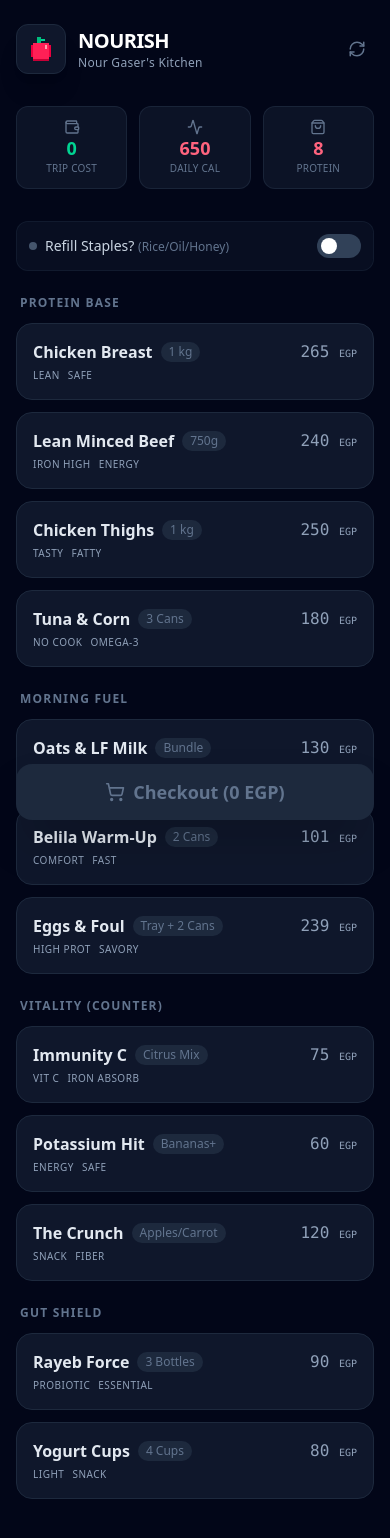
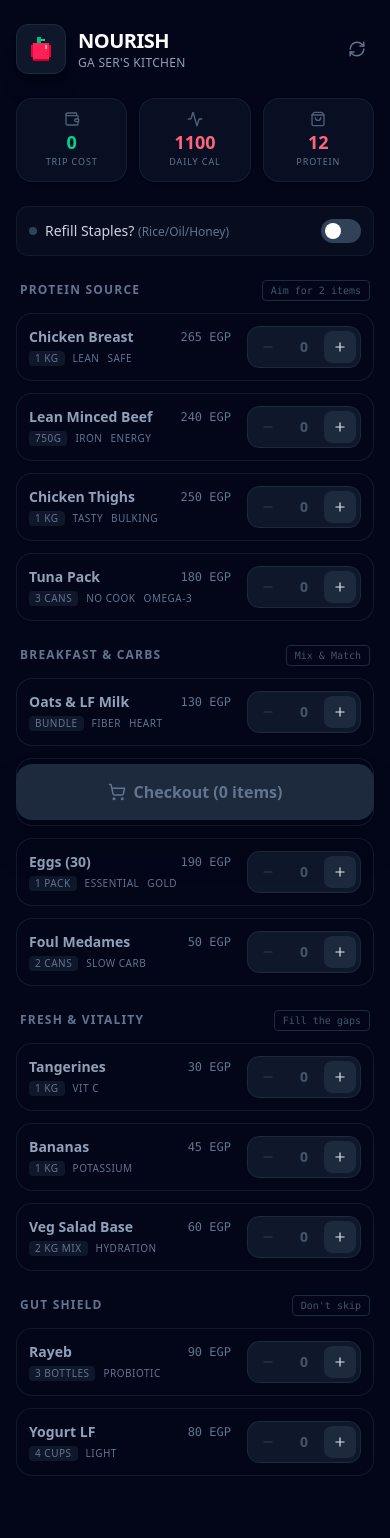
Before and after one commit to nourgaser/nourish, a React (Vite) app: page / in a window 390 px wide. Shown: the top 1538 px of the page. Built offline with nearby package versions, Linux system fonts and the light colour scheme.

Commit message:
feat: Refactor cart management and enhance item handling in App component

```diff
--- a/src/App.jsx
+++ b/src/App.jsx
@@ -1,34 +1,55 @@
 import React, { useMemo, useState, useEffect } from "react";
 import {
-  Activity, ShoppingBag, Wallet, CheckSquare,
-  RefreshCw, ChevronRight, AlertCircle, ShoppingCart
+  Activity,
+  ShoppingBag,
+  Wallet,
+  Minus,
+  Plus,
+  RefreshCw,
+  ChevronRight,
+  AlertCircle,
+  ShoppingCart,
+  Trash2,
 } from "lucide-react";
-import { APP_CONFIG, CATEGORIES, STAPLES_COST, STAPLES_CALORIES, STAPLES_PROTEIN } from "./data";
+import {
+  APP_CONFIG,
+  CATEGORIES,
+  STAPLES_COST,
+  STAPLES_CALORIES,
+  STAPLES_PROTEIN,
+} from "./data";
 import { Logo } from "./Logo";
 
 const App = () => {
-  // --- STATE ---
-  const [selections, setSelections] = useState({});
+  // --- STATE: Now stores { itemId: quantity } ---
+  const [cart, setCart] = useState({});
   const [includeStaples, setIncludeStaples] = useState(false);
-  const [viewMode, setViewMode] = useState("plan"); // 'plan' | 'list'
+  const [viewMode, setViewMode] = useState("plan");
 
   // --- PERSISTENCE ---
   useEffect(() => {
-    const saved = localStorage.getItem("nourish_state");
-    if (saved) setSelections(JSON.parse(saved));
+    const saved = localStorage.getItem("nourish_cart_v2");
+    if (saved) setCart(JSON.parse(saved));
   }, []);
 
   useEffect(() => {
-    localStorage.setItem("nourish_state", JSON.stringify(selections));
-  }, [selections]);
+    localStorage.setItem("nourish_cart_v2", JSON.stringify(cart));
+  }, [cart]);
 
-  const handleSelect = (categoryId, item) => {
-    setSelections((prev) => ({ ...prev, [categoryId]: item }));
+  // --- LOGIC: Quantity Handler ---
+  const updateQuantity = (itemId, delta) => {
+    setCart((prev) => {
+      const current = prev[itemId] || 0;
+      const next = Math.max(0, current + delta);
+      const newCart = { ...prev, [itemId]: next };
+      if (next === 0) delete newCart[itemId]; // Clean up
+      return newCart;
+    });
   };
 
   const resetPlan = () => {
-    if(confirm("Start new week? This clears current selection.")) {
-      setSelections({});
+    if (confirm("Clear your cart?")) {
+      setCart({});
       setViewMode("plan");
     }
   };
@@ -36,54 +57,63 @@ const App = () => {
   // --- CALCULATIONS ---
   const stats = useMemo(() => {
     let tripCost = 0;
-    let totalCals = 0;
-    let totalProtein = 0;
+    let tripCals = 0;
+    let tripProtein = 0;
+    let totalItems = 0;
 
-    Object.values(selections).forEach((item) => {
-      tripCost += item.price;
-      totalCals += item.calories;
-      totalProtein += item.protein;
+    // Iterate through all categories to find selected items
+    CATEGORIES.forEach((cat) => {
+      cat.items.forEach((item) => {
+        const qty = cart[item.id] || 0;
+        if (qty > 0) {
+          tripCost += item.price * qty;
+          tripCals += item.calories * qty;
+          tripProtein += item.protein * qty;
+          totalItems += qty;
+        }
+      });
     });
 
-    // Cost only added if toggle is ON
+    // Add Staples
     const finalCost = includeStaples ? tripCost + STAPLES_COST : tripCost;
 
-    // Calories always added (you eat staples regardless of buying them)
-    const dailyCals = (totalCals / APP_CONFIG.tripDurationDays) + STAPLES_CALORIES;
-    const dailyProtein = (totalProtein / APP_CONFIG.tripDurationDays) + STAPLES_PROTEIN;
+    // Daily Averages
+    // Note: Staples calories are added to the daily average automatically
+    const dailyCals = tripCals / APP_CONFIG.tripDurationDays + STAPLES_CALORIES;
+    const dailyProtein =
+      tripProtein / APP_CONFIG.tripDurationDays + STAPLES_PROTEIN;
 
-    return { finalCost, dailyCals, dailyProtein };
-  }, [selections, includeStaples]);
-
-  const progress = Object.keys(selections).length;
-  const isComplete = progress === CATEGORIES.length;
+    return { finalCost, dailyCals, dailyProtein, totalItems };
+  }, [cart, includeStaples]);
 
   return (
     <div className="min-h-screen bg-slate-950 text-slate-100 font-sans selection:bg-rose-500/30">
-      <div className="mx-auto flex min-h-screen max-w-md flex-col px-4 py-6 pb-24 sm:max-w-xl">
-
+      <div className="mx-auto flex min-h-screen max-w-md flex-col px-4 py-6 pb-28 sm:max-w-xl">
         {/* --- HEADER --- */}
-        <header className="flex items-center justify-between mb-8">
+        <header className="flex items-center justify-between mb-6">
           <div className="flex items-center gap-3">
             <div className="p-2 bg-slate-900 rounded-xl border border-slate-800 shadow-xl">
               <Logo />
             </div>
             <div>
-              <h1 className="text-xl font-bold tracking-tight text-white">NOURISH</h1>
-              <p className="text-xs text-slate-400 font-medium tracking-wide">Nour Gaser's Kitchen</p>
+              <h1 className="text-xl font-bold tracking-tight text-white">
+                NOURISH
+              </h1>
+              <p className="text-xs text-slate-400 font-medium tracking-wide">
+                GA SER'S KITCHEN
+              </p>
             </div>
           </div>
           <button
             onClick={resetPlan}
-            className="p-2 text-slate-500 hover:text-rose-400 transition-colors"
-            title="Reset Plan"
+            className="p-2 text-slate-500 hover:text-rose-400"
           >
             <RefreshCw size={18} />
           </button>
         </header>
 
         {/* --- STATS DASHBOARD --- */}
-        <section className="grid grid-cols-3 gap-3 mb-8">
+        <section className="grid grid-cols-3 gap-3 mb-6">
           <StatCard
             icon={<Wallet size={16} />}
             label="Trip Cost"
@@ -109,61 +139,104 @@ const App = () => {
         </section>
 
         {/* --- STAPLES TOGGLE --- */}
-        <div className="flex items-center justify-between bg-slate-900/50 p-3 rounded-xl border border-slate-800/50 mb-6">
+        <div className="flex items-center justify-between bg-slate-900/40 p-3 rounded-xl border border-slate-800/50 mb-6">
           <div className="flex items-center gap-2">
-            <div className={`w-2 h-2 rounded-full ${includeStaples ? 'bg-amber-400' : 'bg-slate-600'}`} />
-            <span className="text-sm text-slate-300">Refill Staples? <span className="text-xs text-slate-500">(Rice/Oil/Honey)</span></span>
+            <div
+              className={`w-2 h-2 rounded-full ${includeStaples ? "bg-amber-400" : "bg-slate-700"}`}
+            />
+            <span className="text-sm text-slate-300">
+              Refill Staples?{" "}
+              <span className="text-xs text-slate-500">(Rice/Oil/Honey)</span>
+            </span>
           </div>
           <button
             onClick={() => setIncludeStaples(!includeStaples)}
-            className={`w-11 h-6 flex items-center rounded-full px-1 transition-colors ${includeStaples ? 'bg-amber-500' : 'bg-slate-700'}`}
+            className={`w-10 h-6 flex items-center rounded-full px-1 transition-colors ${includeStaples ? "bg-amber-500" : "bg-slate-700"}`}
           >
-            <div className={`w-4 h-4 bg-white rounded-full transition-transform ${includeStaples ? 'translate-x-5' : 'translate-x-0'}`} />
+            <div
+              className={`w-4 h-4 bg-white rounded-full transition-transform ${includeStaples ? "translate-x-4" : "translate-x-0"}`}
+            />
           </button>
         </div>
 
-        {/* --- VIEW SWITCHER --- */}
+        {/* --- MAIN CONTENT --- */}
         {viewMode === "plan" ? (
-          /* --- PLAN MODE --- */
-          <div className="flex flex-col gap-6">
+          <div className="flex flex-col gap-6 animate-in fade-in">
             {CATEGORIES.map((cat) => (
               <div key={cat.id} className="space-y-3">
                 <div className="flex items-center justify-between px-1">
-                  <h2 className="text-xs font-bold uppercase tracking-widest text-slate-500">{cat.title}</h2>
-                  {selections[cat.id] && <CheckSquare size={14} className="text-emerald-500" />}
+                  <h2 className="text-xs font-bold uppercase tracking-widest text-slate-500">
+                    {cat.title}
+                  </h2>
+                  <span className="text-[10px] text-slate-600 font-mono border border-slate-800 px-2 py-0.5 rounded">
+                    {cat.subtitle}
+                  </span>
                 </div>
+
                 <div className="grid grid-cols-1 gap-3">
                   {cat.items.map((item) => {
-                    const isSelected = selections[cat.id]?.id === item.id;
+                    const qty = cart[item.id] || 0;
                     return (
-                      <button
+                      <div
                         key={item.id}
-                        onClick={() => handleSelect(cat.id, item)}
-                        className={`relative group flex items-start justify-between p-4 rounded-2xl border transition-all duration-300 text-left
-                          ${isSelected
-                            ? "bg-rose-500/10 border-rose-500/50 shadow-[0_0_20px_rgba(244,63,94,0.1)]"
-                            : "bg-slate-900 border-slate-800 hover:border-slate-700"
+                        className={`group flex items-center justify-between p-3 rounded-2xl border transition-all duration-200
+                          ${
+                            qty > 0
+                              ? "bg-slate-900 border-rose-500/30 shadow-[0_4px_20px_-4px_rgba(244,63,94,0.1)]"
+                              : "bg-slate-950/50 border-slate-800/60"
                           }`}
                       >
-                        <div>
-                          <div className="flex items-center gap-2 mb-1">
-                            <span className={`font-semibold ${isSelected ? "text-rose-100" : "text-slate-200"}`}>
+                        {/* Item Info */}
+                        <div className="flex-1 min-w-0 pr-4">
+                          <div className="flex items-center justify-between mb-1">
+                            <div
+                              className={`font-semibold text-sm ${qty > 0 ? "text-slate-100" : "text-slate-400"}`}
+                            >
                               {item.name}
-                            </span>
-                            <span className="text-xs text-slate-500 font-medium px-2 py-0.5 bg-slate-800 rounded-full">
+                            </div>
+                            <div className="text-xs font-mono text-slate-500">
+                              {item.price} EGP
+                            </div>
+                          </div>
+                          <div className="flex gap-2 text-[10px] text-slate-500 uppercase tracking-wider">
+                            <span className="bg-slate-900 px-1.5 rounded">
                               {item.qty}
                             </span>
-                          </div>
-                          <div className="flex gap-2 text-[10px] text-slate-400 uppercase tracking-wider">
-                            {item.tags.map(t => <span key={t}>{t}</span>)}
+                            {item.tags.map((t) => (
+                              <span key={t}>{t}</span>
+                            ))}
                           </div>
                         </div>
-                        <div className="text-right">
-                          <div className={`font-mono font-medium ${isSelected ? "text-rose-300" : "text-slate-400"}`}>
-                            {item.price} <span className="text-[10px]">EGP</span>
+
+                        {/* Counter Controls */}
+                        <div
+                          className={`flex items-center gap-3 rounded-xl p-1 ${qty > 0 ? "bg-slate-800" : "bg-slate-900 border border-slate-800"}`}
+                        >
+                          <button
+                            onClick={() => updateQuantity(item.id, -1)}
+                            className={`w-8 h-8 flex items-center justify-center rounded-lg transition-colors ${qty > 0 ? "hover:bg-slate-700 text-slate-300" : "text-slate-700 pointer-events-none"}`}
+                          >
+                            {qty === 1 ? (
+                              <Trash2 size={14} />
+                            ) : (
+                              <Minus size={14} />
+                            )}
+                          </button>
+
+                          <div
+                            className={`w-4 text-center font-bold text-sm ${qty > 0 ? "text-rose-400" : "text-slate-600"}`}
+                          >
+                            {qty}
+                          </div>
+
+                          <button
+                            onClick={() => updateQuantity(item.id, 1)}
+                            className="w-8 h-8 flex items-center justify-center rounded-lg bg-slate-800 hover:bg-slate-700 text-slate-200"
+                          >
+                            <Plus size={14} />
+                          </button>
                         </div>
                       </div>
-                      </button>
                     );
                   })}
                 </div>
@@ -172,38 +245,53 @@ const App = () => {
           </div>
         ) : (
           /* --- LIST MODE --- */
-          <div className="space-y-4 animate-in fade-in slide-in-from-bottom-4 duration-300">
-             <div className="bg-white/5 p-6 rounded-2xl border border-white/10 text-center">
-                <h3 className="text-xl font-bold text-white mb-1">Shopping List</h3>
-                <p className="text-slate-400 text-sm">{stats.finalCost} EGP Est.</p>
+          <div className="space-y-4 animate-in slide-in-from-right duration-300">
+            <div className="bg-slate-900/50 p-6 rounded-2xl border border-rose-500/20 text-center shadow-lg">
+              <h3 className="text-xl font-bold text-white mb-1">
+                Shopping List
+              </h3>
+              <p className="text-rose-300 font-mono text-lg">
+                {stats.finalCost} EGP{" "}
+                <span className="text-slate-500 text-sm">approx</span>
+              </p>
             </div>
 
             <div className="bg-slate-900 rounded-2xl border border-slate-800 divide-y divide-slate-800/50">
               {includeStaples && (
-                 <div className="p-4 flex items-center gap-3">
-                    <div className="w-5 h-5 rounded border border-amber-500/50 bg-amber-500/10 flex items-center justify-center text-amber-500">
-                      <AlertCircle size={12} />
+                <div className="p-4 flex items-center gap-3 bg-amber-500/5">
+                  <AlertCircle size={16} className="text-amber-500" />
+                  <div>
+                    <div className="text-slate-200 font-medium text-sm">
+                      Refill Staples
                     </div>
-                    <div>
-                      <div className="text-slate-200 font-medium">Staples Refill</div>
-                      <div className="text-xs text-slate-500">Rice, Oil, Honey, Spices</div>
+                    <div className="text-xs text-slate-500">
+                      Rice, Oil, Honey, Spices
+                    </div>
                   </div>
                 </div>
               )}
 
-               {Object.values(selections).map((item) => (
+              {CATEGORIES.flatMap((c) => c.items)
+                .filter((i) => cart[i.id] > 0)
+                .map((item) => (
                   <div key={item.id} className="p-4 flex items-start gap-4">
-                    <div className="w-5 h-5 mt-1 rounded border border-slate-700 bg-slate-800" />
+                    <div className="flex h-6 w-6 shrink-0 items-center justify-center rounded-full bg-rose-500/10 text-xs font-bold text-rose-500 border border-rose-500/20">
+                      {cart[item.id]}x
+                    </div>
                     <div>
-                      <div className="text-slate-200 font-medium line-through-active">{item.shoppingItem}</div>
-                      <div className="text-xs text-emerald-400/80 mt-1">Prep: {item.prep}</div>
+                      <div className="text-slate-200 font-medium text-sm">
+                        {item.shoppingItem}
+                      </div>
+                      <div className="text-xs text-slate-500 mt-0.5">
+                        {item.prep}
+                      </div>
                     </div>
                   </div>
                 ))}
 
-               {!isComplete && (
-                  <div className="p-4 text-center text-sm text-slate-500 italic">
-                    Finish selecting items to see full list...
+              {stats.totalItems === 0 && (
+                <div className="p-8 text-center text-slate-600 italic">
+                  Your list is empty. Go back and pick some protein!
                 </div>
               )}
             </div>
@@ -211,28 +299,28 @@ const App = () => {
         )}
 
         {/* --- FLOATING ACTION BAR --- */}
-        <div className="fixed bottom-6 left-1/2 -translate-x-1/2 w-[calc(100%-2rem)] max-w-md">
+        <div className="fixed bottom-6 left-1/2 -translate-x-1/2 w-[calc(100%-2rem)] max-w-md z-50">
           <button
-            disabled={!isComplete}
+            disabled={stats.totalItems === 0}
             onClick={() => setViewMode(viewMode === "plan" ? "list" : "plan")}
-            className={`w-full h-14 rounded-2xl font-bold text-lg shadow-2xl flex items-center justify-center gap-2 transition-all
-              ${!isComplete
+            className={`w-full h-14 rounded-2xl font-bold text-base shadow-2xl flex items-center justify-center gap-2 transition-all transform active:scale-95
+              ${
+                stats.totalItems === 0
                   ? "bg-slate-800 text-slate-500 cursor-not-allowed"
-                : "bg-rose-600 text-white hover:bg-rose-500 hover:shadow-rose-900/20 hover:scale-[1.02]"
+                  : "bg-rose-600 text-white hover:bg-rose-500 shadow-rose-900/40"
               }`}
           >
             {viewMode === "plan" ? (
               <>
-                <ShoppingCart size={20} /> Checkout ({stats.finalCost} EGP)
+                <ShoppingCart size={18} /> Checkout ({stats.totalItems} items)
               </>
             ) : (
               <>
-                <ChevronRight size={20} /> Back to Plan
+                <ChevronRight size={18} /> Edit Plan
               </>
             )}
           </button>
         </div>
-
       </div>
     </div>
   );
@@ -240,16 +328,29 @@ const App = () => {
 
 // --- SUBCOMPONENTS ---
 const StatCard = ({ icon, label, value, limit, unit, isCurrency }) => {
-  const isDanger = isCurrency ? value > limit : value < limit;
-  const colorClass = isDanger ? "text-rose-400" : "text-emerald-400";
+  // Logic:
+  // If Currency: Red is bad (over budget)
+  // If Calories/Protein: Red is bad (under target), Green is good (over/at target)
+
+  let colorClass = "text-slate-400";
+
+  if (isCurrency) {
+    colorClass = value > limit ? "text-rose-400" : "text-emerald-400";
+  } else {
+    // For nutrition, being slightly under is Amber, severely under is Red, Good is Emerald
+    const ratio = value / limit;
+    if (ratio >= 0.9) colorClass = "text-emerald-400";
+    else if (ratio >= 0.7) colorClass = "text-amber-400";
+    else colorClass = "text-rose-400";
+  }
 
   return (
-    <div className="bg-slate-900/80 p-3 rounded-xl border border-slate-800/80 flex flex-col items-center justify-center text-center">
-      <div className="text-slate-500 mb-1">{icon}</div>
+    <div className="bg-slate-900/60 p-3 rounded-2xl border border-slate-800/60 flex flex-col items-center justify-center text-center shadow-sm">
+      <div className="text-slate-500 mb-1.5 opacity-80">{icon}</div>
       <div className={`text-lg font-bold leading-none mb-1 ${colorClass}`}>
         {value}
       </div>
-      <div className="text-[10px] text-slate-500 font-medium uppercase tracking-wide">
+      <div className="text-[9px] text-slate-500 font-medium uppercase tracking-widest">
         {label}
       </div>
     </div>
--- a/src/data.js
+++ b/src/data.js
@@ -1,19 +1,22 @@
 export const APP_CONFIG = {
-  budgetLimit: 750,
+  budgetLimit: 750, // Strict limit per trip
   targetDailyCalories: 2700,
   targetDailyProtein: 140,
   tripDurationDays: 3.5,
 };
 
-// Items usually bought monthly, but we need to toggle them sometimes
-export const STAPLES_COST = 250; // Cost if you need to refill Rice/Oil/Honey
-export const STAPLES_CALORIES = 650; // Daily Calorie contribution from staples
-export const STAPLES_PROTEIN = 8;    // Daily Protein contribution from staples
+// CONSTANTS FOR "INVISIBLE" FOOD (Staples)
+// Assumes: 400g Rice (cooked) + 2 tbsp Olive Oil + 1 tbsp Honey per day
+// This provides the caloric "floor" so you don't have to buy 100% of calories from fresh food.
+export const STAPLES_COST = 250;
+export const STAPLES_CALORIES = 1100; // Increased for weight gain reality
+export const STAPLES_PROTEIN = 12;
 
 export const CATEGORIES = [
   {
     id: "protein",
-    title: "Protein Base",
+    title: "Protein Source",
+    subtitle: "Aim for 2 items",
     items: [
       {
         id: "chicken_breast",
@@ -33,7 +36,7 @@ export const CATEGORIES = [
         price: 240,
         calories: 1875,
         protein: 190,
-        tags: ["Iron High", "Energy"],
+        tags: ["Iron", "Energy"],
         shoppingItem: "Mafroom (Low Fat) - 750g",
         prep: "Cook with cumin/salt. Drain fat well."
       },
@@ -44,26 +47,27 @@ export const CATEGORIES = [
         price: 250,
         calories: 2090,
         protein: 260,
-        tags: ["Tasty", "Fatty"],
+        tags: ["Tasty", "Bulking"],
         shoppingItem: "Boneless Thighs (1kg)",
-        prep: "Oven roast. Higher fat content = Satiety."
+        prep: "Oven roast. High calorie density."
       },
       {
         id: "tuna_mix",
-        name: "Tuna & Corn",
+        name: "Tuna Pack",
         qty: "3 Cans",
         price: 180,
         calories: 600,
         protein: 90,
         tags: ["No Cook", "Omega-3"],
-        shoppingItem: "Rio Mare Tuna (3) + Sweet Corn",
+        shoppingItem: "Rio Mare Tuna (3)",
         prep: "Mix with corn & mayo. Zero effort."
       },
     ],
   },
   {
     id: "breakfast",
-    title: "Morning Fuel",
+    title: "Breakfast & Carbs",
+    subtitle: "Mix & Match",
     items: [
       {
         id: "oats_bundle",
@@ -80,90 +84,103 @@ export const CATEGORIES = [
         id: "belila_bundle",
         name: "Belila Warm-Up",
         qty: "2 Cans",
-        price: 101,
-        calories: 900,
-        protein: 40,
+        price: 50, // Adjusted down (Just cans, assuming milk bought above or separate)
+        calories: 400,
+        protein: 15,
         tags: ["Comfort", "Fast"],
-        shoppingItem: "Harvest Belila (2) + Milkman LF",
-        prep: "Heat in microwave. Easy on stomach."
+        shoppingItem: "Harvest Belila (2 cans)",
+        prep: "Heat in microwave."
       },
       {
-        id: "eggs_foul",
-        name: "Eggs & Foul",
-        qty: "Tray + 2 Cans",
-        price: 239,
-        calories: 2600,
-        protein: 210,
-        tags: ["High Prot", "Savory"],
-        shoppingItem: "Eggs (30) + Harvest Foul (2)",
-        prep: "Boil eggs in batch. Rinse foul well."
+        id: "eggs_pack",
+        name: "Eggs (30)",
+        qty: "1 Pack",
+        price: 190,
+        calories: 2100,
+        protein: 180,
+        tags: ["Essential", "Gold"],
+        shoppingItem: "Red/White Eggs (30 Pack)",
+        prep: "Boil 10 at a time."
       },
+      {
+        id: "foul_cans",
+        name: "Foul Medames",
+        qty: "2 Cans",
+        price: 50,
+        calories: 350,
+        protein: 24,
+        tags: ["Slow Carb"],
+        shoppingItem: "Harvest Foul (2)",
+        prep: "Rinse well (IBS)."
+      }
     ],
   },
   {
     id: "produce",
-    title: "Vitality (Counter)",
+    title: "Fresh & Vitality",
+    subtitle: "Fill the gaps",
     items: [
       {
-        id: "immunity",
-        name: "Immunity C",
-        qty: "Citrus Mix",
-        price: 75,
-        calories: 600,
+        id: "citrus_kg",
+        name: "Tangerines",
+        qty: "1 kg",
+        price: 30,
+        calories: 500,
         protein: 8,
-        tags: ["Vit C", "Iron Absorb"],
-        shoppingItem: "Tangerines (1kg) + Guava/Orange",
-        prep: "Wash & Bowl. Eat with Protein meals."
+        tags: ["Vit C"],
+        shoppingItem: "Tangerines (1kg)",
+        prep: "Snack with Iron sources."
       },
       {
-        id: "potassium",
-        name: "Potassium Hit",
-        qty: "Bananas+",
-        price: 60,
-        calories: 500,
-        protein: 5,
-        tags: ["Energy", "Safe"],
-        shoppingItem: "Bananas (1kg) + Cucumber",
-        prep: "Keep visible on dining table."
+        id: "bananas_kg",
+        name: "Bananas",
+        qty: "1 kg",
+        price: 45,
+        calories: 900,
+        protein: 10,
+        tags: ["Potassium"],
+        shoppingItem: "Bananas (1kg)",
+        prep: "Counter top."
       },
       {
-        id: "crunch",
-        name: "The Crunch",
-        qty: "Apples/Carrot",
-        price: 120,
-        calories: 600,
+        id: "veg_mix",
+        name: "Veg Salad Base",
+        qty: "2 kg mix",
+        price: 60,
+        calories: 100,
         protein: 5,
-        tags: ["Snack", "Fiber"],
-        shoppingItem: "Apples (1kg) + Carrots",
-        prep: "Peel apples if bloated. Wash carrots."
+        tags: ["Hydration"],
+        shoppingItem: "Cucumber + Peppers",
+        prep: "Wash immediately."
       },
     ],
   },
   {
     id: "gut",
     title: "Gut Shield",
+    subtitle: "Don't skip",
     items: [
       {
         id: "rayeb",
-        name: "Rayeb Force",
+        name: "Rayeb",
         qty: "3 Bottles",
         price: 90,
         calories: 510,
         protein: 27,
-        tags: ["Probiotic", "Essential"],
-        shoppingItem: "Juhayna/Almarai Rayeb (3)",
-        prep: "Drink after heavy meals."
+        tags: ["Probiotic"],
+        shoppingItem: "Juhayna Rayeb (3)",
+        prep: "Digestive aid."
       },
       {
         id: "yogurt",
-        name: "Yogurt Cups",
+        name: "Yogurt LF",
         qty: "4 Cups",
         price: 80,
         calories: 400,
         protein: 20,
-        tags: ["Light", "Snack"],
+        tags: ["Light"],
         shoppingItem: "Lactose-Free Yogurt (4)",
-        prep: "Add honey."
+        prep: "Snack."
       },
     ],
   },
```
Lines whose indentation alone changed are shown as unchanged.
